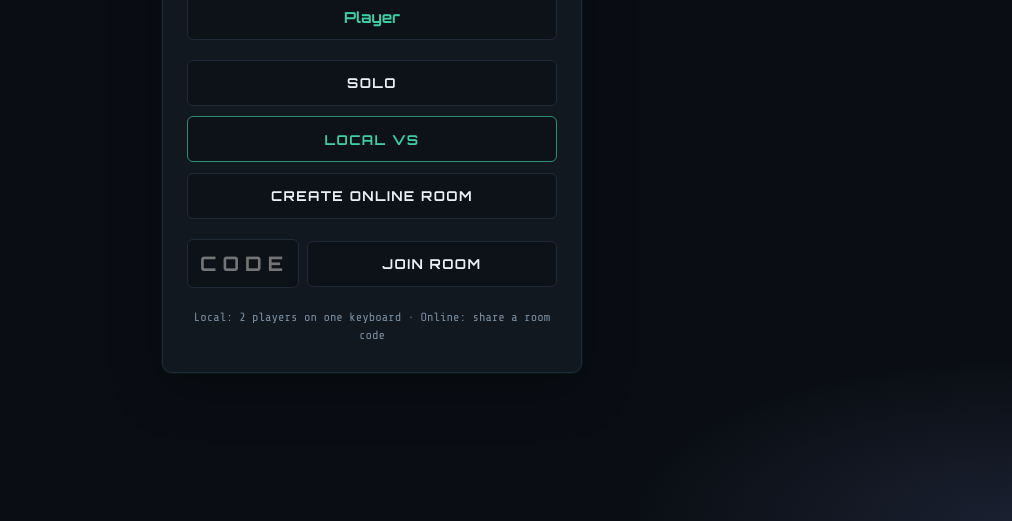
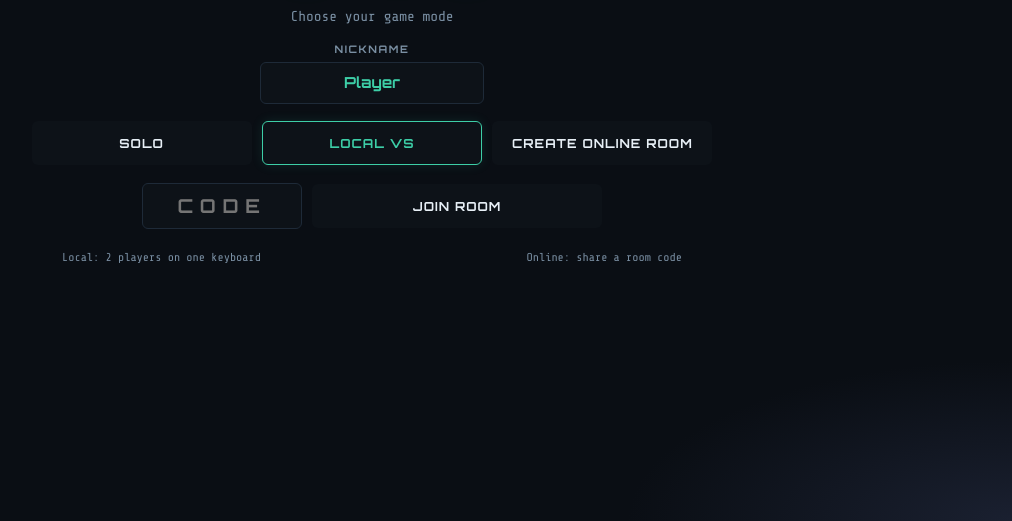
Before and after one commit to Loxanz/tetris-game, a website: page index.html in a window 1280 px wide. Shown: the part 279-800 px from the top of the page, without its empty margins (268-1280 px from the left). Drawn offline with nearby package versions, Linux system fonts and the light colour scheme.

Commit message:
Match menu layout to horizontal button design

```diff
--- a/index.html
+++ b/index.html
@@ -8,7 +8,7 @@
   <link rel="preconnect" href="https://fonts.googleapis.com" />
   <link rel="preconnect" href="https://fonts.gstatic.com" crossorigin />
   <link href="https://fonts.googleapis.com/css2?family=Orbitron:wght@500;700;800&family=Share+Tech+Mono&display=swap" rel="stylesheet" />
-  <link rel="stylesheet" href="style.css?v=3" />
+  <link rel="stylesheet" href="style.css?v=4" />
 </head>
 <body>
   <div class="app">
@@ -18,7 +18,6 @@
 
     <!-- Main Menu -->
     <section id="menu-screen" class="screen menu-screen">
-      <div class="menu-panel">
       <p class="menu-subtitle">Choose your game mode</p>
       <div class="nickname-box">
         <label class="stat-label" for="nickname-input">Nickname</label>
@@ -33,7 +32,9 @@
         <input id="room-code-input" class="room-input" type="text" maxlength="4" placeholder="CODE" autocomplete="off" />
         <button id="btn-join-room" class="menu-btn menu-btn-small">Join Room</button>
       </div>
-      <p class="menu-hint">Local: 2 players on one keyboard · Online: share a room code</p>
+      <div class="menu-hints">
+        <span>Local: 2 players on one keyboard</span>
+        <span>Online: share a room code</span>
       </div>
     </section>
 
@@ -222,6 +223,6 @@
     </section>
   </div>
   <script src="https://unpkg.com/peerjs@1.5.4/dist/peerjs.min.js"></script>
-  <script src="game.js?v=3"></script>
+  <script src="game.js?v=4"></script>
 </body>
 </html>
--- a/style.css
+++ b/style.css
@@ -243,55 +243,47 @@ kbd {
   display: flex;
   flex-direction: column;
   align-items: center;
-  padding: 1rem 0 2rem;
-}
-
-.menu-panel {
-  width: min(420px, 92vw);
-  display: flex;
-  flex-direction: column;
-  align-items: center;
-  gap: 1.25rem;
-  padding: 1.75rem 1.5rem;
-  background: var(--bg-panel);
-  border: 1px solid var(--border);
-  border-radius: 10px;
-  box-shadow:
-    0 0 0 1px rgba(61, 206, 167, 0.06),
-    0 16px 48px rgba(0, 0, 0, 0.35);
+  gap: 1.1rem;
+  padding: 0.5rem 0 2rem;
+  width: min(720px, 94vw);
+  margin: 0 auto;
 }
 
 .menu-subtitle {
   color: var(--muted);
-  font-size: 0.95rem;
+  font-size: 0.9rem;
+  margin-top: -0.25rem;
 }
 
 .menu-buttons {
   display: flex;
-  flex-direction: column;
+  flex-wrap: wrap;
+  justify-content: center;
+  gap: 0.65rem;
   width: 100%;
-  gap: 0.65rem;
 }
 
 .menu-btn {
   font-family: "Orbitron", sans-serif;
   font-weight: 700;
-  font-size: 0.85rem;
-  letter-spacing: 0.1em;
+  font-size: 0.78rem;
+  letter-spacing: 0.08em;
   text-transform: uppercase;
-  padding: 0.85rem 1.5rem;
-  border: 1px solid var(--border);
+  padding: 0.8rem 1.1rem;
+  border: 1px solid transparent;
   border-radius: 6px;
   background: #0d1218;
   color: var(--text);
   cursor: pointer;
-  transition: border-color 0.15s, background 0.15s, transform 0.1s;
-  width: 100%;
+  transition: border-color 0.15s, background 0.15s, transform 0.1s, color 0.15s;
+  flex: 1 1 140px;
+  max-width: 220px;
 }
 
 .menu-btn:hover {
   border-color: var(--accent-dim);
-  background: #182028;
+  background: #121820;
+  color: var(--accent);
 }
 
 .menu-btn:active {
@@ -299,44 +291,43 @@ kbd {
 }
 
 .menu-btn-accent {
-  border-color: var(--accent-dim);
+  border-color: var(--accent);
   color: var(--accent);
+  box-shadow: 0 0 12px rgba(61, 206, 167, 0.12);
 }
 
 .menu-btn-accent:hover {
   border-color: var(--accent);
-  box-shadow: 0 0 16px rgba(61, 206, 167, 0.15);
+  box-shadow: 0 0 18px rgba(61, 206, 167, 0.22);
 }
 
 .menu-btn-small {
-  padding: 0.85rem 1.1rem;
+  padding: 0.8rem 1.25rem;
+  flex: 1 1 auto;
+  max-width: none;
 }
 
 .join-row {
   display: flex;
-  gap: 0.5rem;
+  gap: 0.65rem;
   align-items: center;
+  justify-content: center;
   width: 100%;
-}
-
-.join-row .menu-btn-small {
-  flex: 1;
+  max-width: 460px;
 }
 
 .nickname-box {
   display: flex;
   flex-direction: column;
   align-items: center;
-  gap: 0.35rem;
-  width: 100%;
+  gap: 0.4rem;
 }
 
 .nickname-input,
 .room-input {
   font-family: "Orbitron", sans-serif;
   text-align: center;
-  width: 100%;
-  padding: 0.7rem 0.75rem;
+  padding: 0.65rem 0.85rem;
   background-color: #0d1218;
   border: 1px solid var(--border);
   border-radius: 6px;
@@ -351,15 +342,17 @@ kbd {
 .nickname-input {
   font-size: 0.95rem;
   font-weight: 600;
+  width: min(14rem, 80vw);
 }
 
 .room-input {
-  font-size: 1.25rem;
+  font-size: 1.2rem;
   font-weight: 700;
-  letter-spacing: 0.3em;
+  letter-spacing: 0.35em;
   text-transform: uppercase;
-  flex: 0 0 7rem;
-  width: 7rem;
+  flex: 1 1 7rem;
+  min-width: 7rem;
+  max-width: 10rem;
 }
 
 .nickname-input:focus,
@@ -386,6 +379,22 @@ kbd {
   -webkit-box-shadow: 0 0 0 1000px #0d1218 inset;
   box-shadow: 0 0 0 1000px #0d1218 inset;
   transition: background-color 9999s ease-out 0s;
+}
+
+.menu-hints {
+  display: flex;
+  flex-wrap: wrap;
+  justify-content: space-between;
+  gap: 0.5rem 1.5rem;
+  width: 100%;
+  max-width: 620px;
+  margin-top: 0.25rem;
+  font-size: 0.72rem;
+  color: var(--muted);
+}
+
+.menu-hints span {
+  white-space: nowrap;
 }
 
 .menu-hint {
@@ -678,4 +687,19 @@ kbd {
     min-width: unset;
     width: 100%;
   }
+
+  .menu-buttons {
+    flex-direction: column;
+    align-items: stretch;
+  }
+
+  .menu-btn {
+    max-width: none;
+  }
+
+  .menu-hints {
+    flex-direction: column;
+    align-items: center;
+    text-align: center;
+  }
 }
```
